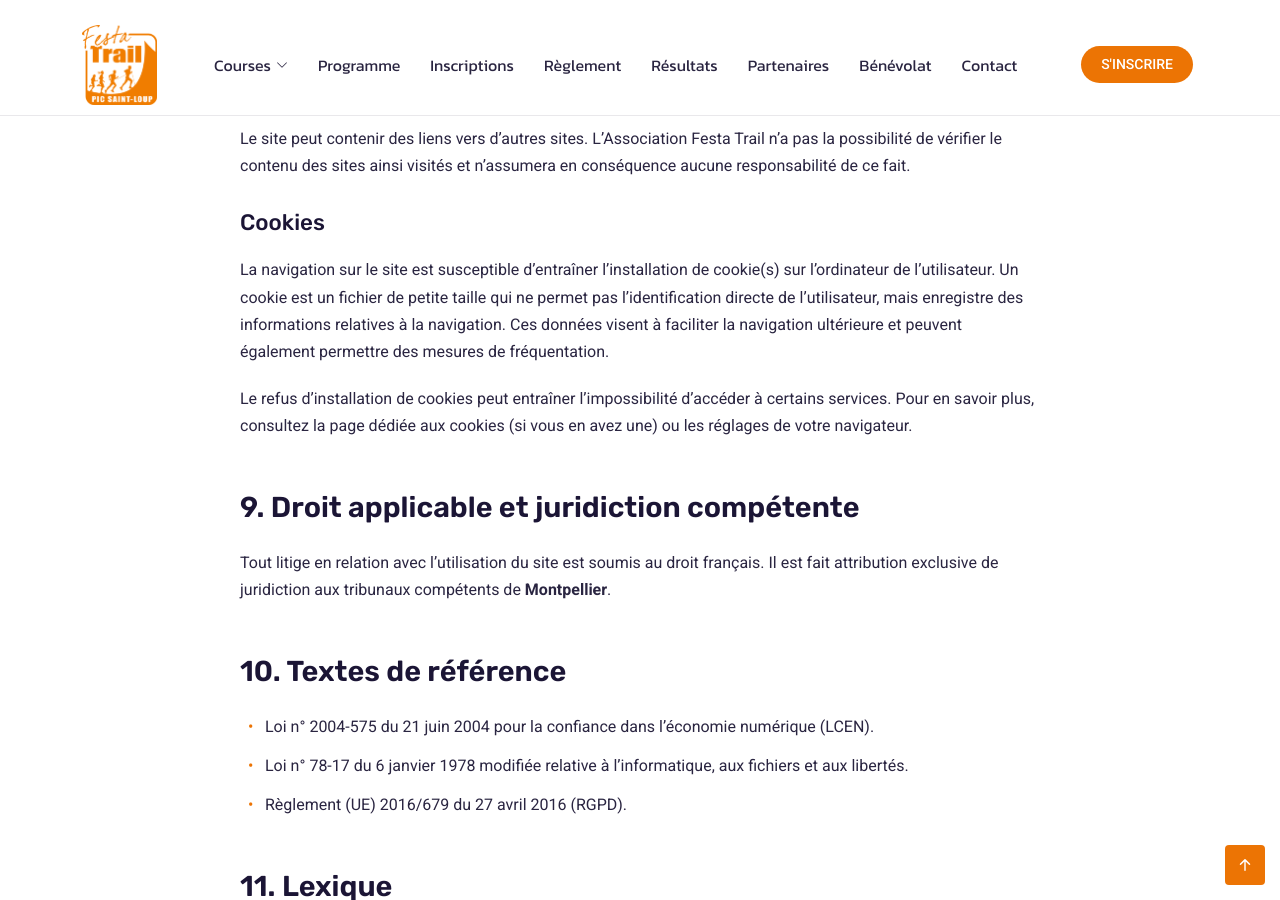
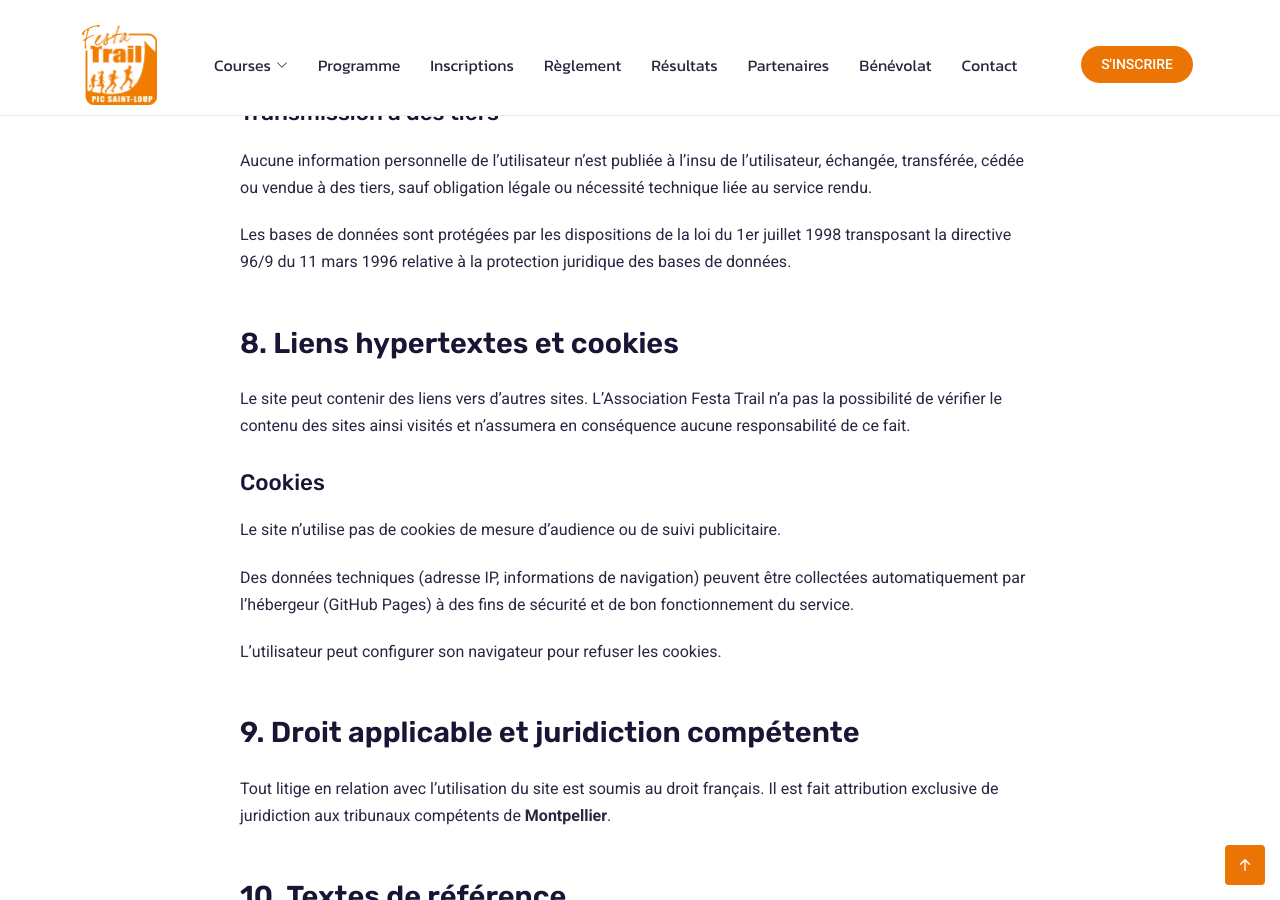
Before and after one commit to festatrail/festatrail.github.io, a Jekyll site: the page built from pages/mentions-legales.html, in a window 1280 px wide and 900 px high, scrolled down 3673 px. Built offline with Jekyll 4.4.1, drawn with Linux system fonts in a browser that asks for light colours; some of the changed text lies outside the part shown.

Commit message:
Update mentions-legales.html

```diff
--- a/pages/mentions-legales.html
+++ b/pages/mentions-legales.html
@@ -54,8 +54,17 @@
 
             <h3>Hébergement</h3>
             <p>
-              <strong>PlanetHoster</strong> – 4416 Louis-B.-Mayer, Laval, Québec, Canada H7P 0G1
+              <strong>GitHub, Inc.</strong> – GitHub Pages<br>
+              88 Colin P Kelly Jr St, San Francisco, CA 94107, USA<br>
+              Site : https://pages.github.com
             </p>
+
+            <h3>Nom de domaine</h3>
+            <p>
+              Nom de domaine <strong>festatrail.com</strong> enregistré auprès de :
+              <strong>PlanetHoster</strong>.
+            </p>
+
           </div>
 
           <!-- 2 -->
@@ -152,6 +161,12 @@
               notamment lorsqu’il procède lui-même à leur saisie.
             </p>
 
+            <p>
+              Le site étant hébergé par GitHub Pages (GitHub, Inc., États-Unis),
+              certaines données techniques peuvent être traitées en dehors de l’Union européenne,
+              dans le respect des garanties prévues par la réglementation applicable.
+            </p>
+
             <h3>Données collectées lors de la navigation</h3>
             <p>
               À l’occasion de l’utilisation du site, peuvent être recueillies des données techniques telles que :
@@ -193,14 +208,15 @@
 
             <h3>Cookies</h3>
             <p>
-              La navigation sur le site est susceptible d’entraîner l’installation de cookie(s) sur l’ordinateur de l’utilisateur.
-              Un cookie est un fichier de petite taille qui ne permet pas l’identification directe de l’utilisateur, mais enregistre
-              des informations relatives à la navigation. Ces données visent à faciliter la navigation ultérieure et peuvent également
-              permettre des mesures de fréquentation.
+              Le site n’utilise pas de cookies de mesure d’audience ou de suivi publicitaire.
             </p>
             <p>
-              Le refus d’installation de cookies peut entraîner l’impossibilité d’accéder à certains services.
-              Pour en savoir plus, consultez la page dédiée aux cookies (si vous en avez une) ou les réglages de votre navigateur.
+              Des données techniques (adresse IP, informations de navigation) peuvent être
+              collectées automatiquement par l’hébergeur (GitHub Pages) à des fins de sécurité
+              et de bon fonctionnement du service.
+            </p>
+            <p>
+              L’utilisateur peut configurer son navigateur pour refuser les cookies.
             </p>
           </div>
 
```
Also changed, not shown: other parts of pages/mentions-legales.html (+3 -3 lines).
